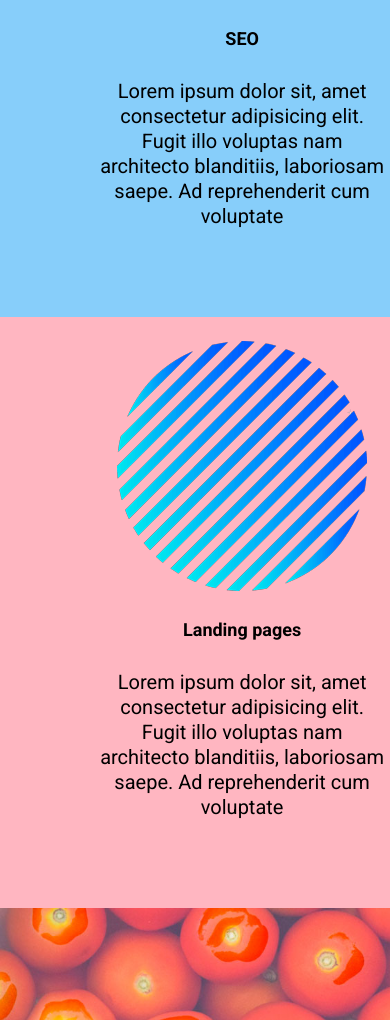
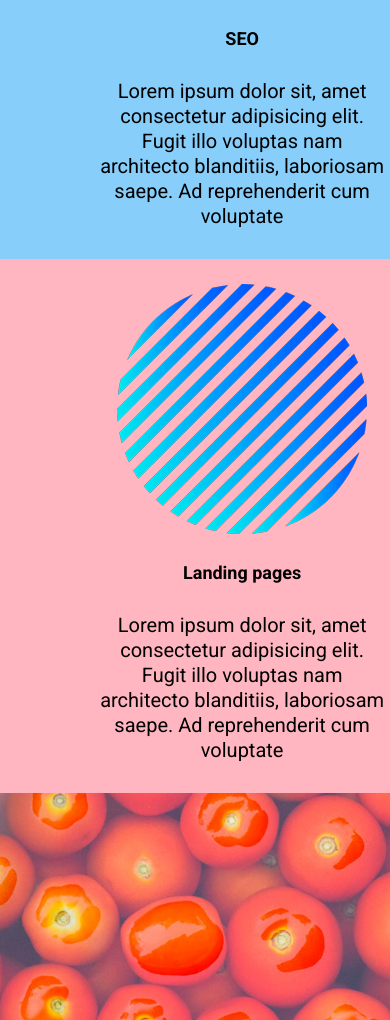
Before and after one commit to Adryel7/Projeto_LP_Dev_em_dobro, a plain HTML site: page index.html in a window 390 px wide. Shown: the part 2140-3160 px from the top of the page. Drawn offline with Linux system fonts and the light colour scheme.

Commit message:
Consertando layout

```diff
--- a/CSS/layout.css
+++ b/CSS/layout.css
@@ -78,7 +78,8 @@ footer{
 .servicos{
     display: grid;
     grid:
-    "servico_1 servico_2" 65vh;
+    "servico_1 servico_2";
+
 }
 
 .servico_1{
@@ -92,8 +93,10 @@ footer{
 @media (max-width: 600px){
     .servicos{
         grid:
-        "servico_1" 70vh
-        "servico_2" 70vh;
+        "servico_1"
+        "servico_2";
+
+        text-align: center;
     }
 }
 
--- a/CSS/style.css
+++ b/CSS/style.css
@@ -149,6 +149,7 @@ header ul li a:hover{
 /* SERVIÇOS */
 .servicos{
     text-align: center;
+
 }
 
 
@@ -163,7 +164,7 @@ header ul li a:hover{
 }
 
 .servicos p{
-    padding: 30px 20% 0px;
+    padding: 30px 20% 30px;
     font-size: 2rem;
     font-weight: 400;
     line-height: 25px;
--- a/index.html
+++ b/index.html
@@ -64,7 +64,7 @@
         </div>
 
        <picture class="foto foto2">
-        <img src="/images/sky.jpg" alt="céu">
+        <img src="./images/sky.jpg" alt="céu">
        </picture>
     </section>
 
```
